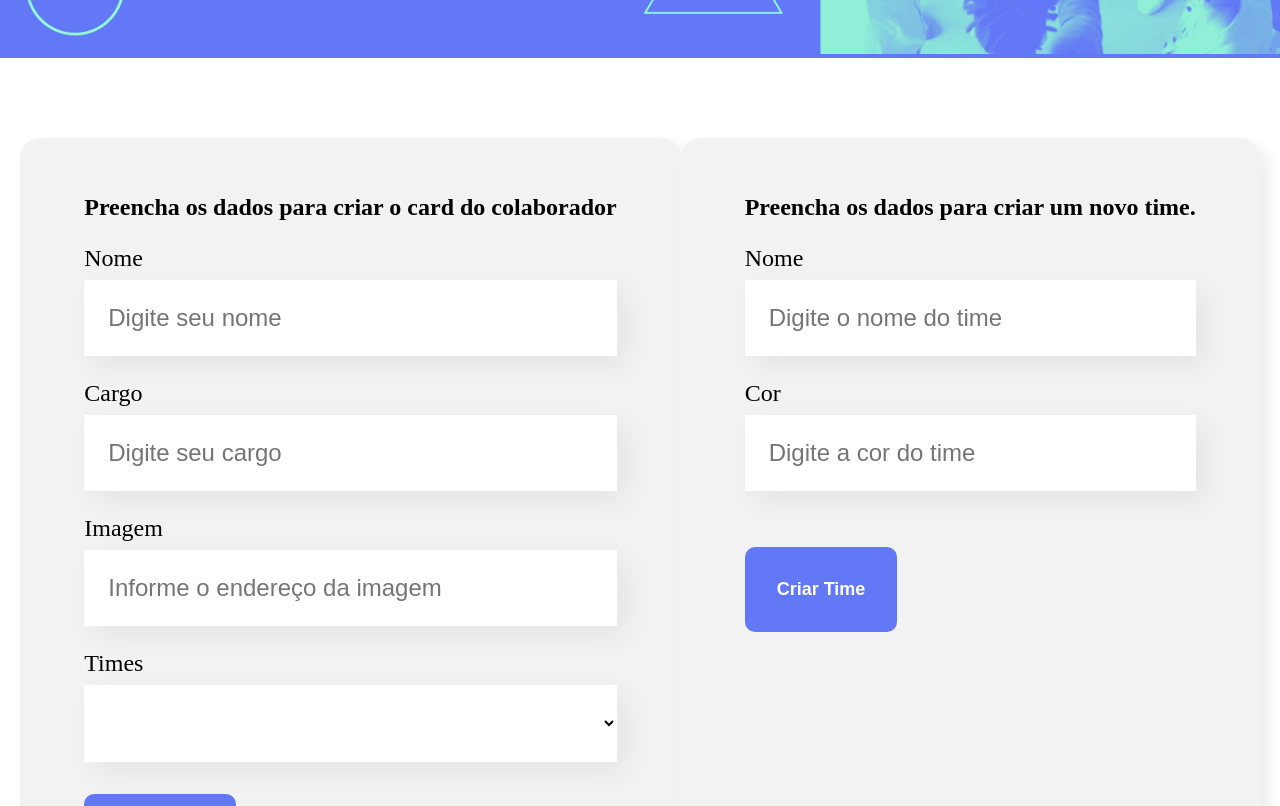
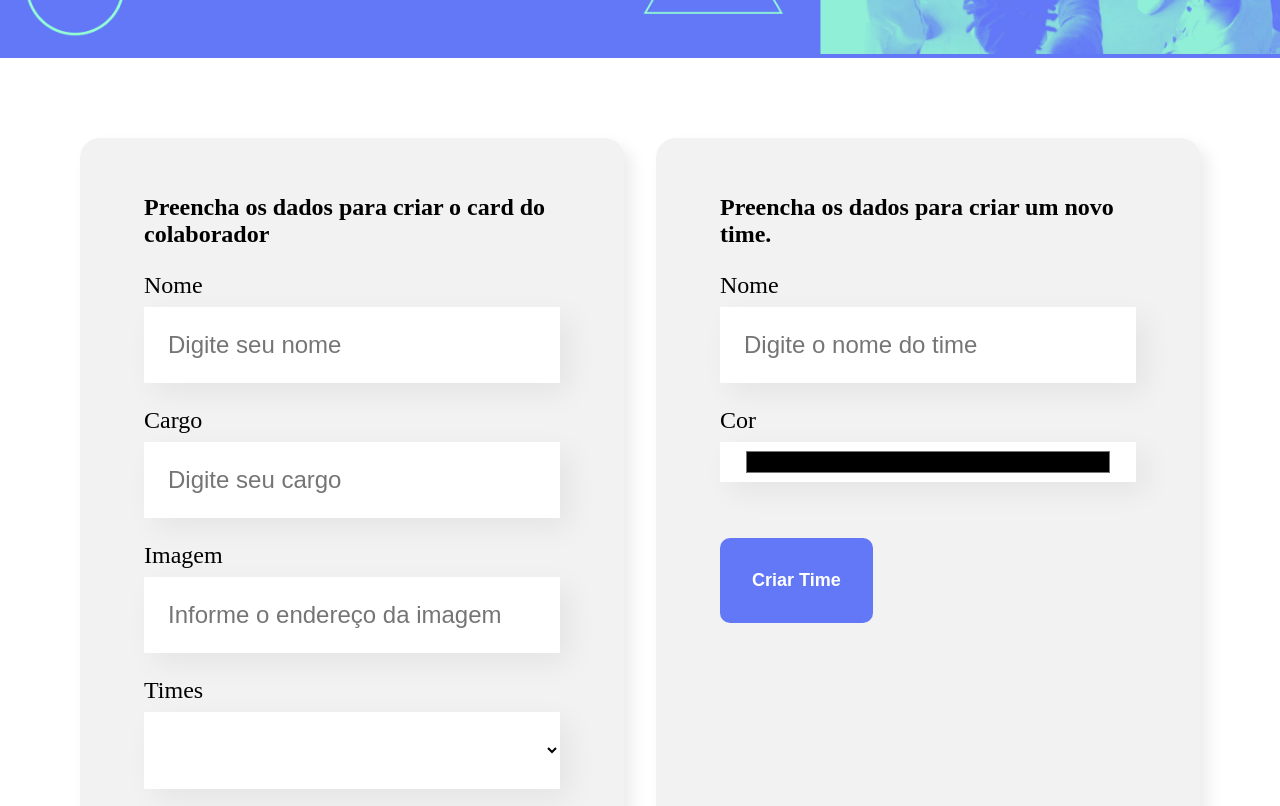
Before and after one commit to igorjosiel/organograma-react-js, a React (Vite) app: page / in a window 1280 px wide. Shown: the part 440-1246 px from the top of the page. Built offline with nearby package versions, Linux system fonts and the light colour scheme.

Commit message:
fix: refatora o campo de entrada do tipo texto para poder ser de outros tipos.

```diff
--- a/src/components/Form/Form.css
+++ b/src/components/Form/Form.css
@@ -1,13 +1,15 @@
 .form {
   display: flex;
+  gap: 32px;
+  flex-wrap: wrap;
   justify-content: center;
-  margin: 80px 0;
+  margin: 80px;
 }
 
 .form form {
-  max-width: 85%;
   background-color: #F2F2F2;
   border-radius: 20px;
+  flex: 1;
   padding: 36px 64px;
   box-shadow: 8px 8px 16px rgba(0,0,0,0.08);
 }
--- a/src/components/Form/index.jsx
+++ b/src/components/Form/index.jsx
@@ -1,6 +1,6 @@
 import { useState } from "react";
 import { v4 as uuidv4 } from "uuid";
-import TextInput from "../TextInput";
+import Input from "../Input";
 import SelectInput from "../SelectInput";
 import Button from "../Button";
 import "./Form.css";
@@ -38,7 +38,7 @@ function Form({ teams, onSaveNewEmployee, onSaveNewTeam }) {
       <form onSubmit={onSave}>
         <h2>Preencha os dados para criar o card do colaborador</h2>
 
-        <TextInput
+        <Input
           label="Nome"
           placeholder="Digite seu nome"
           value={name}
@@ -46,7 +46,7 @@ function Form({ teams, onSaveNewEmployee, onSaveNewTeam }) {
           required
         />
 
-        <TextInput
+        <Input
           label="Cargo"
           placeholder="Digite seu cargo"
           value={role}
@@ -54,7 +54,7 @@ function Form({ teams, onSaveNewEmployee, onSaveNewTeam }) {
           required
         />
 
-        <TextInput
+        <Input
           label="Imagem"
           placeholder="Informe o endereço da imagem"
           value={image}
@@ -74,7 +74,7 @@ function Form({ teams, onSaveNewEmployee, onSaveNewTeam }) {
       <form onSubmit={onSaveTeam}>
         <h2>Preencha os dados para criar um novo time.</h2>
 
-        <TextInput
+        <Input
           label="Nome"
           placeholder="Digite o nome do time"
           value={teamName}
@@ -82,7 +82,8 @@ function Form({ teams, onSaveNewEmployee, onSaveNewTeam }) {
           required
         />
 
-        <TextInput
+        <Input
+          type="color"
           label="Cor"
           placeholder="Digite a cor do time"
           value={teamColor}
--- a/src/components/TextInput/TextInput.css
+++ b/src/components/Input/Input.css
@@ -1,14 +1,14 @@
-.text-input {
+.input {
   margin: 24px 0;
 }
 
-.text-input label {
+.input label {
   display: block;
   margin-bottom: 8px;
   font-size: 24px;
 }
 
-.text-input input {
+.input input {
   background-color: #FFF;
   box-shadow: 10px 10px 30px rgba(0, 0, 0, 0.06);
   width: 100%;
@@ -17,3 +17,8 @@
   padding: 24px;
   box-sizing: border-box;
 }
+
+.color-input input {
+  height: 40px;
+  padding: 5px 24px;
+}
--- a/src/components/TextInput/index.jsx
+++ b/src/components/Input/index.jsx
@@ -1,15 +1,23 @@
-import './TextInput.css';
+import './Input.css';
 
-function TextInput({ label, placeholder, value, onChange, required }) {
+function Input({
+  type = "text",
+  label,
+  placeholder,
+  value,
+  onChange,
+  required = false
+}) {
   const handleValue = (event) => {
     onChange(event.target.value);
   }
 
   return (
-    <div className="text-input">
+    <div className={`input ${type}-input`}>
       <label>{label}</label>
 
       <input
+        type={type}
         value={value}
         required={required}
         placeholder={placeholder}
@@ -19,4 +27,4 @@ function TextInput({ label, placeholder, value, onChange, required }) {
   );
 }
 
-export default TextInput;
+export default Input;
```
